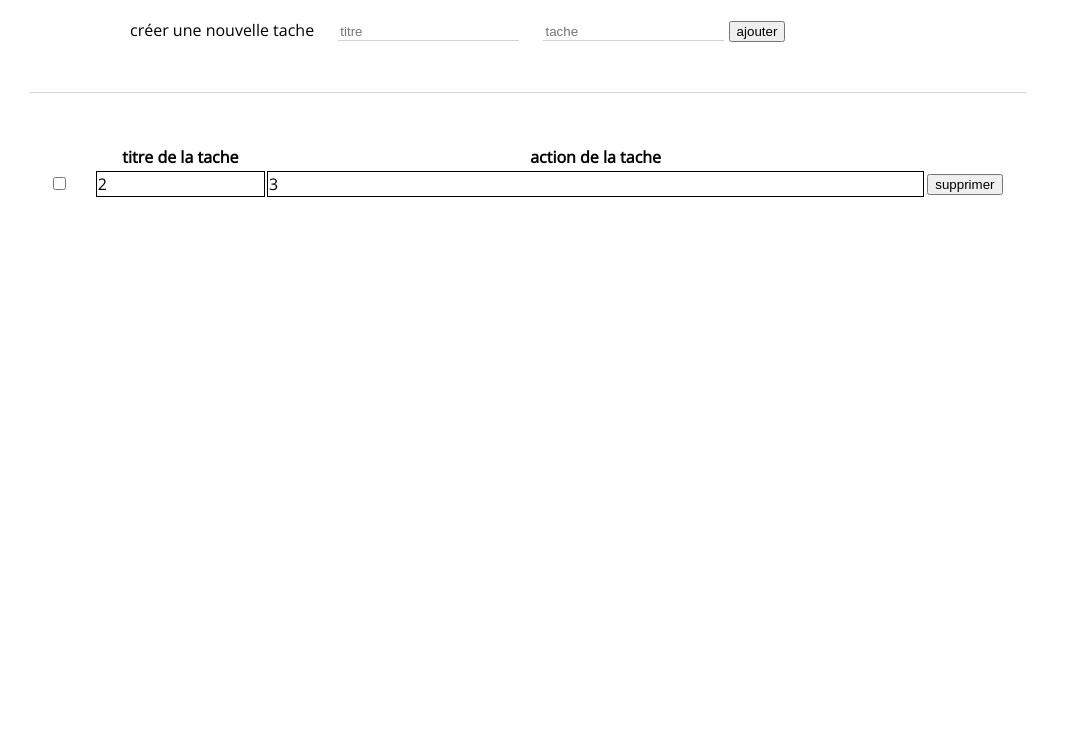
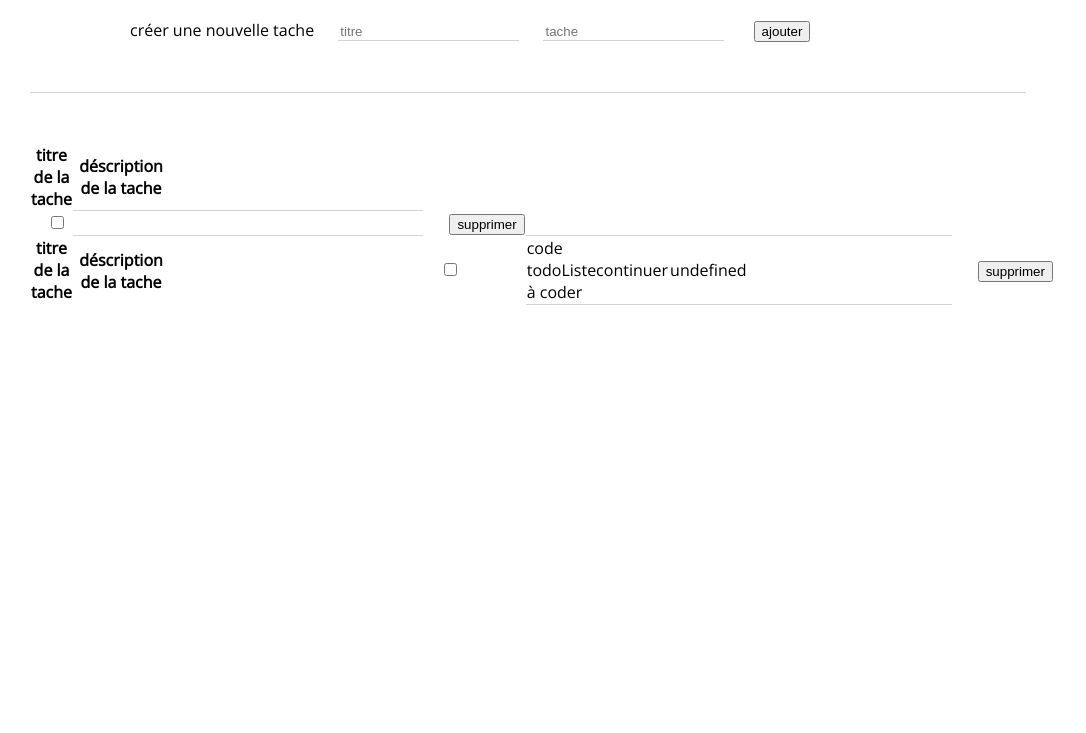
Before and after one commit to julien44830/todo-liste-v1, a plain HTML site: page index.html in a window 1280 px wide. Shown: the part 67-800 px from the top of the page, without its empty margins (0-1086 px from the left). Drawn offline with nearby package versions, Linux system fonts and the light colour scheme; a web font is replaced by a local one.

Commit message:
on a avancer le html

```diff
--- a/index.html
+++ b/index.html
@@ -22,25 +22,24 @@
     <section>
       <form action="">
         <span>créer une nouvelle tache</span>
-        <input type="text" placeholder="titre">
-        <input type="text" placeholder="tache">
-        <button type="button""">ajouter</button>
+        <input id="titre" type="text" placeholder="titre">
+        <input id="tache" type="text" placeholder="tache">
+        <button type="reset" id="btn1">ajouter</button>
       </form>
     </section>
 
     <table>
+
       <tr>
-        <th >
+        <th>titre de la tache</td>
+        <th>déscription de la tache</th>
+      </tr>
 
-        </th>
-        <th>titre de la tache</td>
-        <th>action de la tache</th>
-      </tr>
-      <tr>
+      <tr id="newList">
         <td class="btnSup"><input type="checkbox" name="" id="coche"></th>
-        <td class="title">2</td>
-        <td class="descript">3</td>
-        <td class="btnSup"><button>supprimer</button></td>
+        <td class="title"></td>
+        <td class="descript"></td>
+        <td class="btnSup"><button id="btn2">supprimer</button></td>
       </tr>
     </table>
   </main>
@@ -56,6 +55,6 @@
   </footer>
 
 
-  <script src="script.js" href="script.js"></script>
+  <script src="script.js" href="script.js" defer></script>
 </body>
 </html>
--- a/script.js
+++ b/script.js
@@ -1 +1,20 @@
-console.log("bonjour");
+function newList (titre, tache){
+  const newTache = document.createElement("tr");
+
+  newTache.innerHTML = `
+  <tr>
+    <th>titre de la tache</td>
+    <th>déscription de la tache</th>
+  </tr>
+  <br>
+  <tr>
+    <td class="btnSup"><input type="checkbox" id="coche"></th>
+    <td class="title">${titre}</td>
+    <td class="descript">${tache}</td>
+    <td class="btnSup"><button id="btn2">supprimer</button></td>
+  </tr>`;
+
+  document.querySelector("table").appendChild(newTache);
+}
+
+newList ('code todoListe' + 'continuer à coder');
--- a/style.css
+++ b/style.css
@@ -38,13 +38,20 @@ input:focus{
   outline:  none;
 }
 
+button{
+  margin-left: 25px;
+}
+
 table{
 width: 80%;
 margin-top:50px;
+border-collapse: collapse;
 }
 
 td{
-  border: 1px solid black;
+  border-top: 1px solid lightgrey;
+  border-bottom: 1px solid lightgrey;
+
 }
 
 .title{
```
